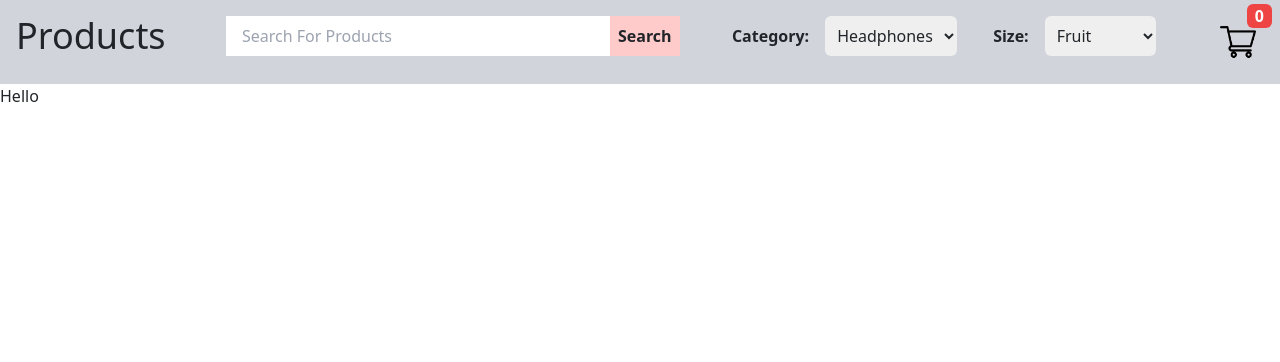
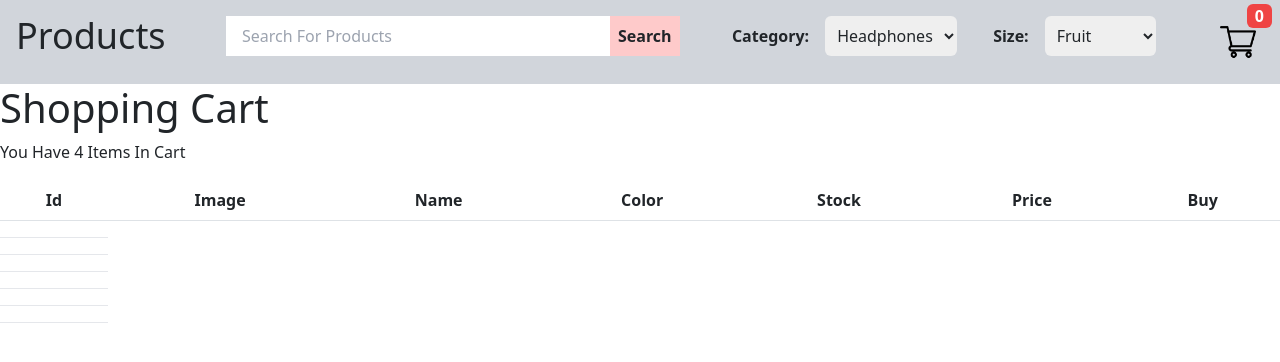
Before and after one commit to Dharmil4602/toothsi-project, a React (Create React App) app: page / in a window 1280 px wide. Both pictures are taken after a click on the button 1237 px from the left and 42 px from the top of the page. Shown: the top 362 px of the page. Built offline with nearby package versions, Linux system fonts and the light colour scheme.

Commit message:
Added new file

```diff
--- a/src/components/Cart.js
+++ b/src/components/Cart.js
@@ -1,9 +1,37 @@
-import React from 'react'
+import React, { useState } from 'react'
+import products from '../Products'
+import Item from './Item'
+import Table from "react-bootstrap/Table";
+
 
 function Cart() {
+  const [item, setItem] = useState(products)
   return (
-    <div>Hello</div>
-  )
+    <div>
+      <h1>Shopping Cart</h1>
+      <p>
+        You Have <span>4</span> Items In Cart
+      </p>
+      <Table>
+        <thead>
+          <tr className="text-center">
+            <th>Id</th>
+            <th>Image</th>
+            <th>Name</th>
+            <th>Color</th>
+            <th>Stock</th>
+            <th>Price</th>
+            <th>Buy</th>
+          </tr>
+        </thead>
+        {
+          item.map((currentItem) => {
+            return <Item />
+          })
+        }
+      </Table>
+    </div>
+  );
 }
 
 export default Cart
--- /dev/null
+++ b/src/components/Item.js
@@ -0,0 +1,21 @@
+import React from 'react'
+
+function Item() {
+  return (
+    <>
+      <div className="cart-items">
+        <div className="cart-items-container">
+          <div className="items-info">
+            <div className="product-image"></div>
+            <div className="product-title"></div>
+            <div className="product-price"></div>
+            <div className="product-quantity"></div>
+            <div className="product-subtotal"></div>
+          </div>
+        </div>
+      </div>
+    </>
+  );
+}
+
+export default Item
```
